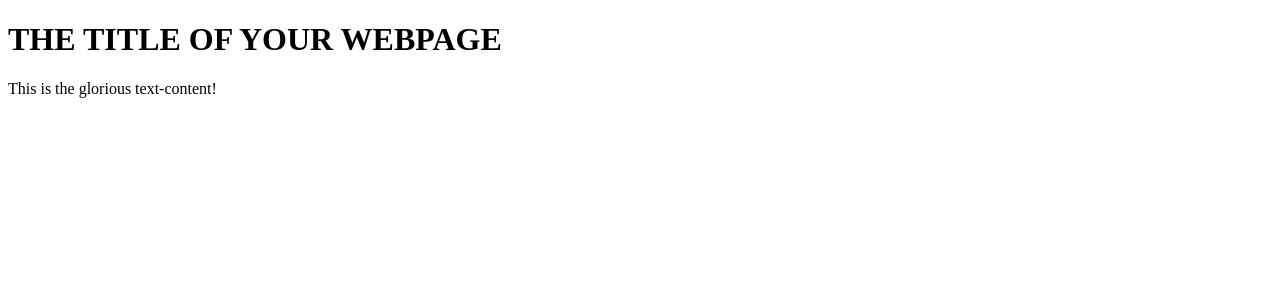
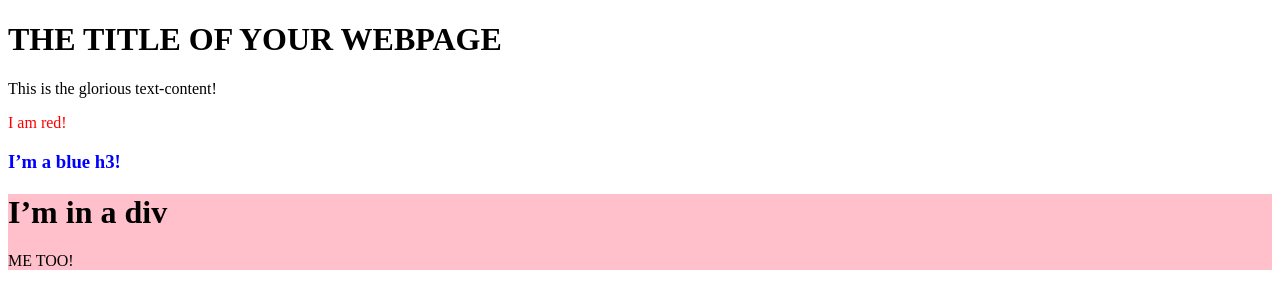
Before and after one commit to LukeBusfield/Etch-a-Sketch, a plain HTML site: page index.html in a window 1280 px wide. Drawn offline with Linux system fonts and the light colour scheme.

Commit message:
something

```diff
--- a/script.js
+++ b/script.js
@@ -4,4 +4,27 @@ const content = document.createElement('div');
 content.classList.add('content');
 content.textContent = 'This is the glorious text-content!';
 
+const red = document.createElement('p');
+red.textContent = 'I am red!';
+red.style.color = "red";
+
+const h3 = document.createElement("h3");
+h3.textContent = "I’m a blue h3!";
+h3.style.color = "blue";
+
+const div = document.createElement("div");
+div.style.borderColor = "black";
+div.style.backgroundColor = "pink";
+
+const h1 = document.createElement("h1");
+h1.textContent = "I’m in a div";
+div.appendChild(h1);
+
+const p = document.createElement('p');
+p.textContent = 'ME TOO!';
+div.appendChild(p);
+
 container.appendChild(content);
+container.appendChild(red);
+container.appendChild(h3);
+container.appendChild(div);
```
Also changed, not shown: index.html (+1 -1 lines).
